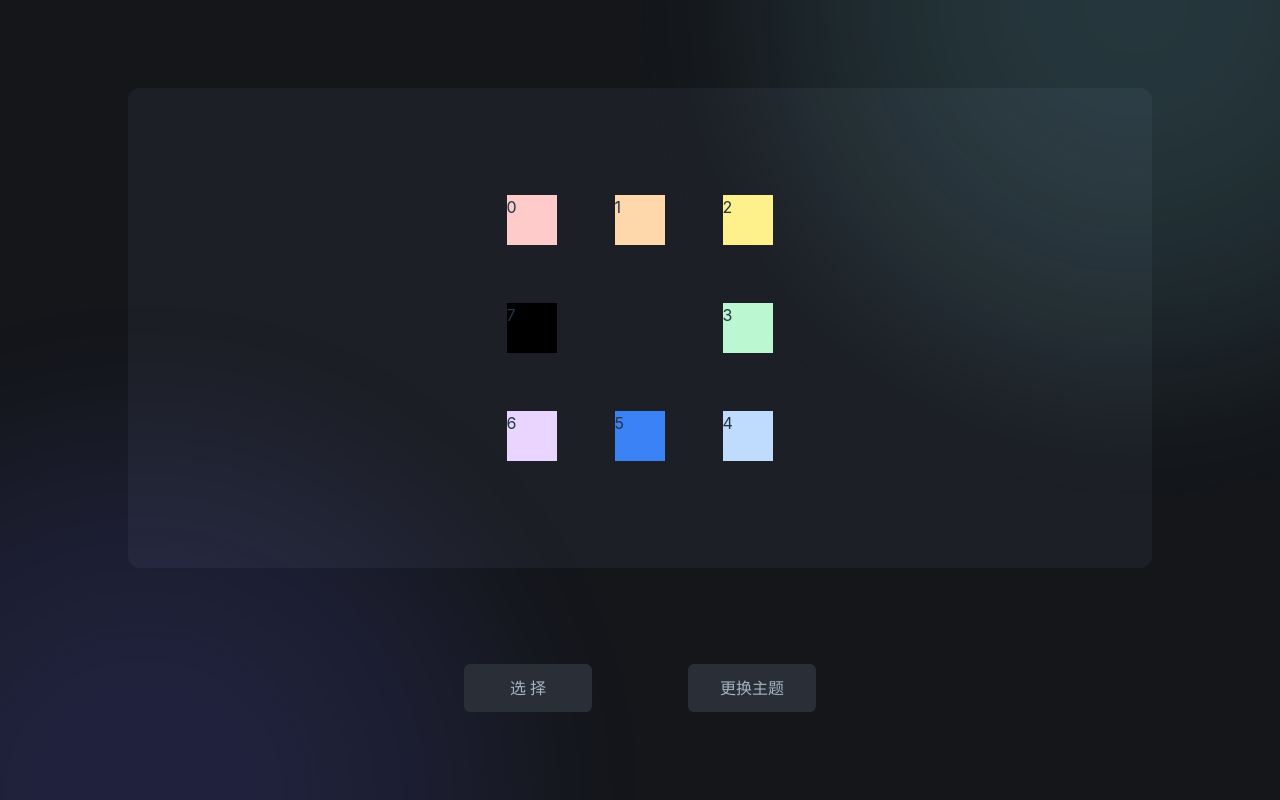
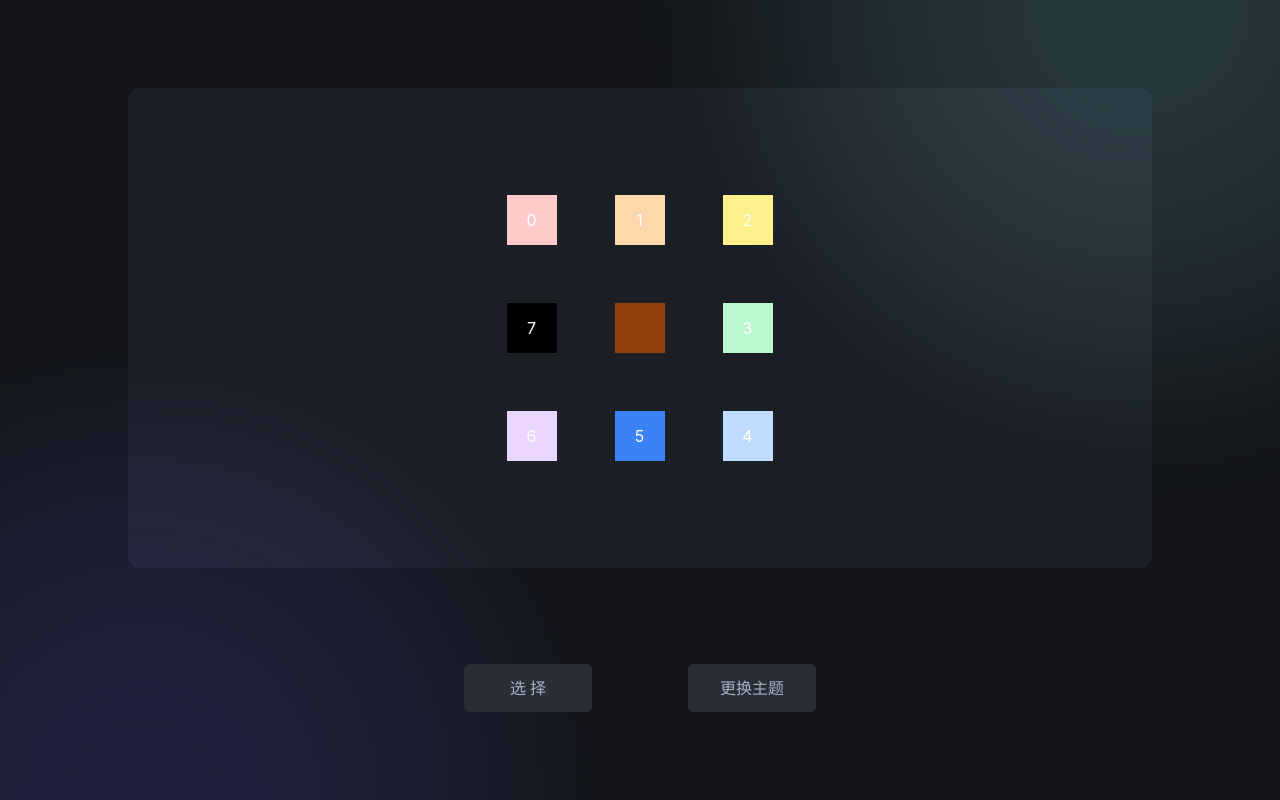
Before and after one commit to pinky-pig/what-to-eat, a Vue app: page / in a window 1280 px wide. Built offline with nearby package versions, Linux system fonts and the light colour scheme; a web font is replaced by a local one.

Commit message:
feat: docs

```diff
--- a/src/composables/sortition.ts
+++ b/src/composables/sortition.ts
@@ -1,3 +1,4 @@
+import { showConfetti } from '@/composables';
 
 
 export class Sortition{
@@ -17,6 +18,9 @@ export class Sortition{
     this.speed = 100
     this.result = -1
     this.controllSpeed();
+    // 显示结果--可修改优化
+    let domArr1 = document.getElementsByClassName('item8')
+    domArr1[0].innerHTML =  ''
   }
   controllSpeed(){
     this.jumps += 1
@@ -24,7 +28,13 @@ export class Sortition{
     // 抽中
     if (this.jumps > this.min_jumps + 10 && this.result === this.current_index) {
       clearTimeout(this.timer)
-      alert('抽中了'+this.current_index);
+      // 显示烟花
+      showConfetti()
+
+      // 显示结果--可修改优化
+      let domArr1 = document.getElementsByClassName('item8')
+      domArr1[0].innerHTML = this.current_index + ''
+
       this.result = -1
       this.jumps = 0
     } else {
@@ -46,6 +56,7 @@ export class Sortition{
   runCircle(){
     console.log('步数',this.current_index)
 
+    // 显示结果--可修改优化
     let name = 'item' + this.current_index
     let domArr = document.getElementsByClassName(name) as any
     if (domArr[0]) {
@@ -60,10 +71,11 @@ export class Sortition{
     }
     console.log('步数+=',this.current_index)
 
+    // 显示结果--可修改优化
     let name1 = 'item' + this.current_index
     let domArr1 = document.getElementsByClassName(name1) as any
     if (domArr1[0]) {
-      domArr1[0].style.outline = '5px solid white'
+      domArr1[0].style.outline = '5px solid #5F6CAF'
     }
   }
 }
--- a/src/views/background/Three.vue
+++ b/src/views/background/Three.vue
@@ -8,6 +8,7 @@
     <div data-order="5" class="item5 bg-blue-500">5</div>
     <div data-order="6" class="item6 bg-purple-200">6</div>
     <div data-order="7" class="item7 bg-black">7</div>
+    <div data-order="8" class="item8 bg-amber-800"></div>
   </div>
 
 </template>
@@ -17,14 +18,14 @@
 <style lang="less" scoped>
 .box{
   display: grid;
+  grid-template-rows: 100px 100px 100px;
   grid-template-columns: 100px 100px 100px;
-  grid-template-rows: 100px 100px 100px;
   grid-template-areas: 'a b c'
-                      'd . f'
-                      'g h i';
+                      'h i d'
+                      'g f e';
 }
 .item{
-  @apply w-50px h-50px;
+  @apply w-50px h-50px text-white flex justify-center items-center;
 }
 
 .item0{
@@ -41,15 +42,15 @@
 }
 .item3{
   .item;
-  grid-area: f;
+  grid-area: d;
 }
 .item4{
   .item;
-  grid-area: i;
+  grid-area: e;
 }
 .item5{
   .item;
-  grid-area: h;
+  grid-area: f;
 }
 .item6{
   .item;
@@ -57,6 +58,10 @@
 }
 .item7{
   .item;
-  grid-area: d;
+  grid-area: h;
+}
+.item8{
+  .item;
+  grid-area: i;
 }
 </style>
--- a/src/views/index.vue
+++ b/src/views/index.vue
@@ -10,13 +10,11 @@
   </div>
 </template>
 <script setup lang="ts">
-import { showConfetti } from '@/composables';
 import Playground from './playground/index.vue'
 import { Sortition } from '@/composables';
 let sort = new Sortition(8)
 
 const select = () => {
-  showConfetti()
   sort.start()
 }
 </script>
```
Also changed, not shown: 1 other file (tests, documents, lock files or other folders).
